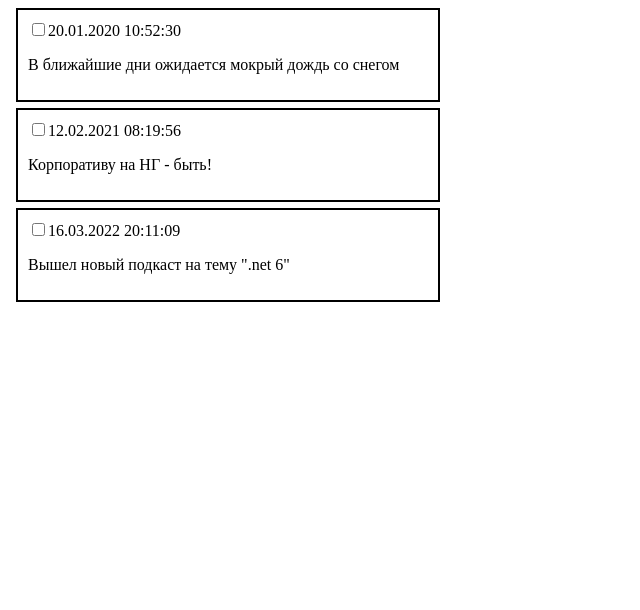
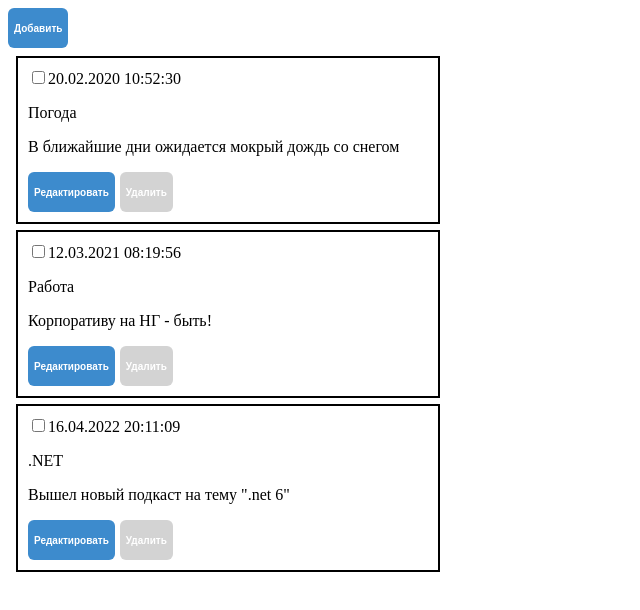
Before and after one commit to ParmaAngularCourse/parma-angular-course, an Angular app in the folder stepanov-angular-project/: page / in a window 1280 px wide. Shown: the top 610 px of the page, without its empty margins (0-640 px from the left). Built offline with nearby package versions, Linux system fonts and the light colour scheme.

Commit message:
#lesson2 Вложенные компоненты. Создание, удаление и редактирование новостей

```diff
--- a/stepanov-angular-project/src/app/app.module.ts
+++ b/stepanov-angular-project/src/app/app.module.ts
@@ -3,11 +3,15 @@ import { BrowserModule } from '@angular/platform-browser';
 
 import { AppComponent } from './app.component';
 import { NewsComponent } from './news/news.component';
+import { NewsItemComponent } from './news/news-item/news-item.component';
+import { NewsMakerComponent } from './news/news-maker/news-maker.component';
 
 @NgModule({
   declarations: [
     AppComponent,
-    NewsComponent
+    NewsComponent,
+    NewsItemComponent,
+    NewsMakerComponent
   ],
   imports: [
     BrowserModule
--- /dev/null
+++ b/stepanov-angular-project/src/app/news/news-item/news-item.component.html
@@ -0,0 +1,9 @@
+<div [ngClass]="{activeState: news_item.isChecked, disabledState: !news_item.isChecked}">
+    <input #newsCheck type="checkbox" (change)="onUserChecked(news_item, $event)">
+    <label for="newsCheck">{{ news_item.date | date: 'dd.MM.yyyy HH:mm:ss'}}</label>
+    <p><label>{{ news_item.title }}</label></p>
+    <p><label>{{ news_item.text }}</label></p>
+    <button (click)="onEditNewsItem()">Редактировать</button>
+    <button [disabled]="!news_item.isChecked" (click)="onDeleteNewsItem(news_item.id)" >Удалить</button>
+</div>
+<app-news-maker *ngIf="isVisibleModalDialog" [news_item]="news_item" (onCancelAction)="isVisibleModalDialog=false"></app-news-maker>
--- /dev/null
+++ b/stepanov-angular-project/src/app/news/news-item/news-item.component.scss
@@ -0,0 +1,31 @@
+div {
+    width: 400px;
+    height: auto;
+    outline: 2px solid black;
+    margin: 10px;
+    padding: 10px;
+}
+
+button {
+    font-weight: bold;
+    font-size: 10px;
+    height: 40px;
+    border-radius: 6px;
+    border: none;
+    background-color: #3D8BCD;
+    color: white;
+    margin-right: 5px;
+    text-align: center;
+}
+
+button:disabled {
+    background-color: lightgray;
+}
+
+.activeState {
+    background-color: gray;
+}
+
+.disabledState {
+    background-color: white;
+}
--- /dev/null
+++ b/stepanov-angular-project/src/app/news/news-item/news-item.component.ts
@@ -0,0 +1,40 @@
+import { ChangeDetectionStrategy, Component, EventEmitter, Input, OnInit, Output } from '@angular/core';
+import { NewsPart } from '../news-types';
+
+@Component({
+  selector: 'app-news-item',
+  templateUrl: './news-item.component.html',
+  styleUrls: ['./news-item.component.scss'],
+  changeDetection: ChangeDetectionStrategy.OnPush
+})
+export class NewsItemComponent implements OnInit {
+
+  @Input("data_item")
+  news_item!: NewsPart;
+
+  isVisibleModalDialog: boolean = false;
+
+  @Output()
+  onDeleteNews: EventEmitter<number> = new EventEmitter();
+
+  constructor() { }
+
+  ngOnInit(): void {
+  }
+
+  onUserChecked(item: NewsPart, $event: Event) {
+    var isChecked = ($event.target as HTMLInputElement).checked;
+    item.isChecked = isChecked;
+  }
+
+  onDeleteNewsItem(newsItemId: number | null) {
+    if (newsItemId) {
+       this.onDeleteNews.emit(newsItemId);
+    }
+  }
+
+  onEditNewsItem() {
+    this.isVisibleModalDialog = true;
+  }
+
+}
--- /dev/null
+++ b/stepanov-angular-project/src/app/news/news-maker/news-maker.component.html
@@ -0,0 +1,19 @@
+<div class="news_modal_back"></div>
+<div class="news_modal_body">
+    <div>
+        <label>Дата:</label>
+        <p><input type="datetime" class="news_modal_input" [value]="newsDate | date:'dd.MM.yyyy hh:mm:ss'" (input)="newsDate=tryParseDate($event)"></p>
+    </div>
+    <div>
+        <label>Заголовок:</label>
+        <p><input type="text" class="news_modal_input" [value]="newsTitle" (input)="newsTitle=onTextChanged($event)" placeholder="Введите заголовок новости"></p>
+    </div>
+    <div>
+        <label>Текст:</label>
+        <p><input type="text" class="news_modal_input" [value]="newsText" (input)="newsText=onTextChanged($event)" placeholder="Введите текст новости"></p>
+    </div>
+    <div>
+        <button class="news_modal_button" (click)="addAction()">Сохранить</button>
+        <button class="news_modal_button" (click)="cancelAction()">Отмена</button>
+    </div>
+</div>
--- /dev/null
+++ b/stepanov-angular-project/src/app/news/news-maker/news-maker.component.scss
@@ -0,0 +1,42 @@
+.news_modal_back {
+    background-color: lightgray;
+    width: 100%;
+    height: 100%;
+    position: absolute; top:0; left:0;
+    opacity: 0.9;
+}
+
+.news_modal_body {
+    margin: auto;
+    background-color: white;
+    left: 45%;
+    top: 25%;
+    height: 290px;
+    width: 250px;
+    padding: 5px;
+    position: fixed;
+    border: 3px solid darkgray;
+    box-shadow: 1px 1px 3px 3px lightgray;
+}
+
+.news_modal_button {
+    font-weight: bold;
+    font-size: 10px;
+    height: 40px;
+    border-radius: 6px;
+    border: none;
+    background-color: #3D8BCD;
+    color: white;
+    margin-right: 5px;
+    text-align: center;
+}
+
+.news_modal_label {
+    text-align: left;
+}
+
+.news_modal_input {
+    height: 25px;
+    width: 220px;
+    border-radius: 8px;
+}
--- /dev/null
+++ b/stepanov-angular-project/src/app/news/news-maker/news-maker.component.ts
@@ -0,0 +1,74 @@
+import { ChangeDetectionStrategy, Component, EventEmitter, Input, OnInit, Output } from '@angular/core';
+import { NewsPart } from '../news-types';
+
+@Component({
+  selector: 'app-news-maker',
+  templateUrl: './news-maker.component.html',
+  styleUrls: ['./news-maker.component.scss'],
+  changeDetection: ChangeDetectionStrategy.OnPush
+})
+export class NewsMakerComponent implements OnInit {
+
+  @Input()
+  news_item: NewsPart | null = null;
+
+  @Input("isVisible")
+  isVisibleModalForm: boolean = false;
+
+  @Output()
+  onCancelAction: EventEmitter<number | null> = new EventEmitter();
+
+  @Output()
+  onAddAction: EventEmitter<NewsPart> = new EventEmitter();
+
+  newsDate: Date = new Date();
+  newsTitle: string = "";
+  newsText: string = "";
+
+  constructor() { }
+
+  ngOnInit(): void {
+    if(this.news_item != null) {
+      this.newsDate = this.news_item.date;
+      this.newsTitle = this.news_item.title;
+      this.newsText = this.news_item.text;
+    }
+  }
+
+  cancelAction() {
+    this.onCancelAction.emit();
+  }
+
+  addAction() {
+    if (this.news_item) {
+      this.news_item.date = this.newsDate;
+      this.news_item.title = this.newsTitle;
+      this.news_item.text = this.newsText;
+    } else {
+      this.news_item =
+      {
+        id: null,
+        isChecked: false,
+        date: this.newsDate,
+        title: this.newsTitle,
+        text: this.newsText,
+      };
+      this.onAddAction.emit(this.news_item);
+    }
+
+    this.onCancelAction.emit();
+  }
+
+  onTextChanged($event: Event) {
+    var input = $event.target as HTMLInputElement;
+    return input.value;
+  }
+
+  tryParseDate($event: Event) {
+    var input = $event.target as HTMLDataElement;
+    if (input.value) {
+        return new Date(input.value);
+    }
+    return new Date();
+  }
+}
--- /dev/null
+++ b/stepanov-angular-project/src/app/news/news-types.ts
@@ -0,0 +1,7 @@
+export type NewsPart = {
+    id: number | null,
+    date: Date,
+    title: string,
+    text: string,
+    isChecked: boolean
+}
--- a/stepanov-angular-project/src/app/news/news.component.html
+++ b/stepanov-angular-project/src/app/news/news.component.html
@@ -1,6 +1,5 @@
-<div *ngFor="let item of items" [ngClass]="{activeState: item.isChecked, disabledState: !item.isChecked}">
-<!--<div *ngFor="let item of items" [class.activeState]="item.isChecked">-->
-    <input #newsCheck type="checkbox" (change)="onUserChecked(item, $event)">
-    <label for="newsCheck">{{ item.date }}</label>
-    <p><label>{{ item.title }}</label></p>
+<div>
+    <button (click)="addNewItem()">Добавить</button>
+    <app-news-maker *ngIf="isVisibleModalDialog" (onCancelAction)="isVisibleModalDialog=false" (onAddAction)="saveNewItem($event)"></app-news-maker>
 </div>
+<app-news-item *ngFor="let item of items" [data_item]="item" (onDeleteNews)="deleteNewsItem($event)"></app-news-item>
--- a/stepanov-angular-project/src/app/news/news.component.scss
+++ b/stepanov-angular-project/src/app/news/news.component.scss
@@ -1,15 +1,11 @@
-div {
-    width: 400px;
-    height: auto;
-    outline: 2px solid black;
-    margin:10px;
-    padding: 10px;
+button {
+    font-weight: bold;
+    font-size: 10px;
+    height: 40px;
+    border-radius: 6px;
+    border: none;
+    background-color: #3D8BCD;
+    color: white;
+    margin-right: 5px;
+    text-align: center;
 }
-
-.activeState {
-    background-color: gray;
-}
-
-.disabledState {
-    background-color: white;
-}
--- a/stepanov-angular-project/src/app/news/news.component.ts
+++ b/stepanov-angular-project/src/app/news/news.component.ts
@@ -1,4 +1,5 @@
 import { Component, OnInit } from '@angular/core';
+import { NewsPart } from './news-types';
 
 /*
    хотел сначала даты хранить в Date, но понял, что для формата даты понадобится DatePipe
@@ -10,12 +11,6 @@ import { Component, OnInit } from '@angular/core';
   }
 */
 
-type NewsItem = {
-  date: string,
-  title: string,
-  isChecked: boolean
-}
-
 @Component({
   selector: 'app-news',
   templateUrl: './news.component.html',
@@ -23,23 +18,33 @@ type NewsItem = {
 })
 export class NewsComponent implements OnInit {
 
-  public items: NewsItem[];
+  public isVisibleModalDialog: boolean = false;
+
+  public items: NewsPart[];
 
   constructor()
   {
     this.items =
     [
-      { date: '20.01.2020 10:52:30', title: 'В ближайшие дни ожидается мокрый дождь со снегом', isChecked: false },
-      { date: '12.02.2021 08:19:56', title: 'Корпоративу на НГ - быть!', isChecked: false },
-      { date: '16.03.2022 20:11:09', title: 'Вышел новый подкаст на тему ".net 6"', isChecked: false },
+      { id: 1, date: new Date(2020,1,20,10,52,30), title: 'Погода', text: 'В ближайшие дни ожидается мокрый дождь со снегом', isChecked: false },
+      { id: 2, date: new Date(2021,2,12,8,19,56), title: 'Работа', text: 'Корпоративу на НГ - быть!', isChecked: false },
+      { id: 3, date: new Date(2022,3,16,20,11,9), title: '.NET', text: 'Вышел новый подкаст на тему ".net 6"', isChecked: false },
     ]
   }
 
   ngOnInit(): void {
   }
 
-  onUserChecked(item: NewsItem, $event: Event) {
-    var isChecked = ($event.target as HTMLInputElement).checked;
-    item.isChecked = isChecked;
+  deleteNewsItem($event: number) {
+    var removingIndex = this.items.findIndex(item => item.id == $event);
+    this.items.splice(removingIndex, 1);
+  }
+
+  addNewItem() {
+    this.isVisibleModalDialog = true;
+  }
+
+  saveNewItem($event: NewsPart) {
+    this.items.push($event);
   }
 }
```
Also changed, not shown: 2 other files (tests, documents, lock files or other folders).
